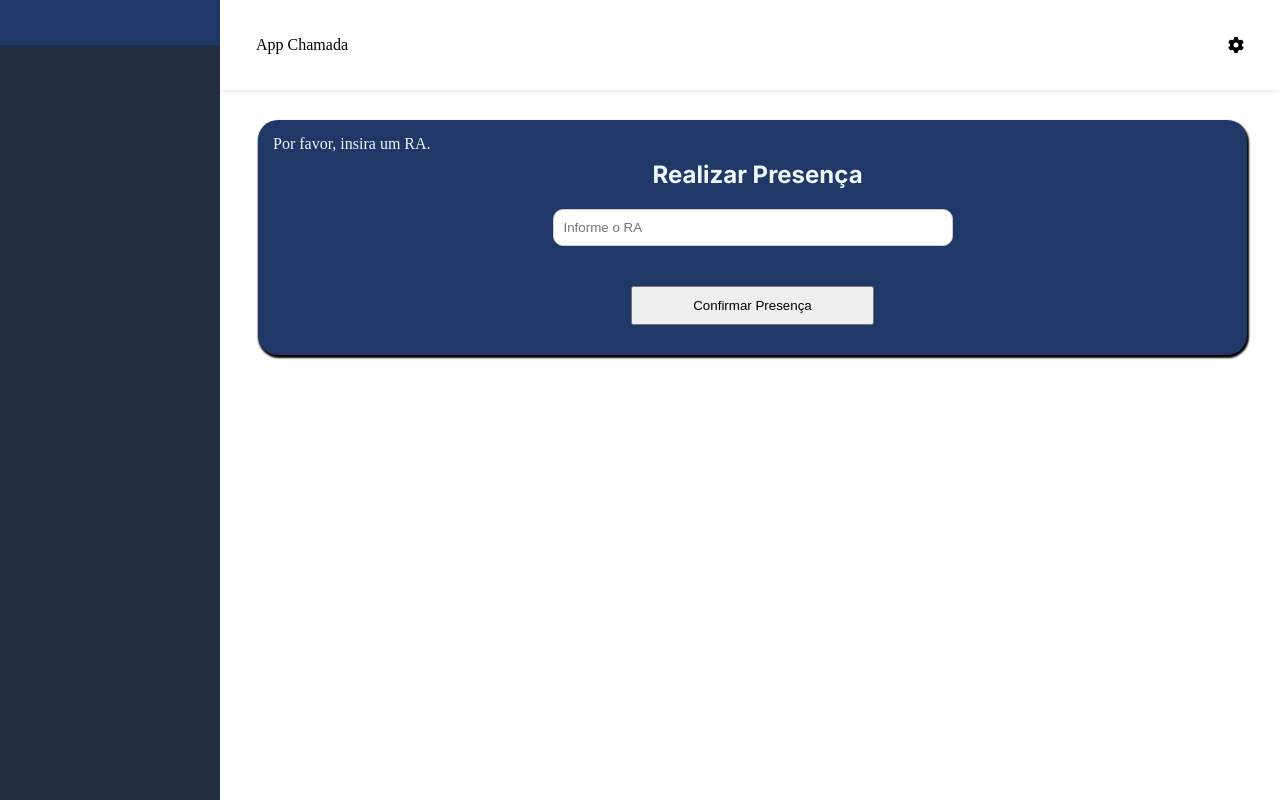
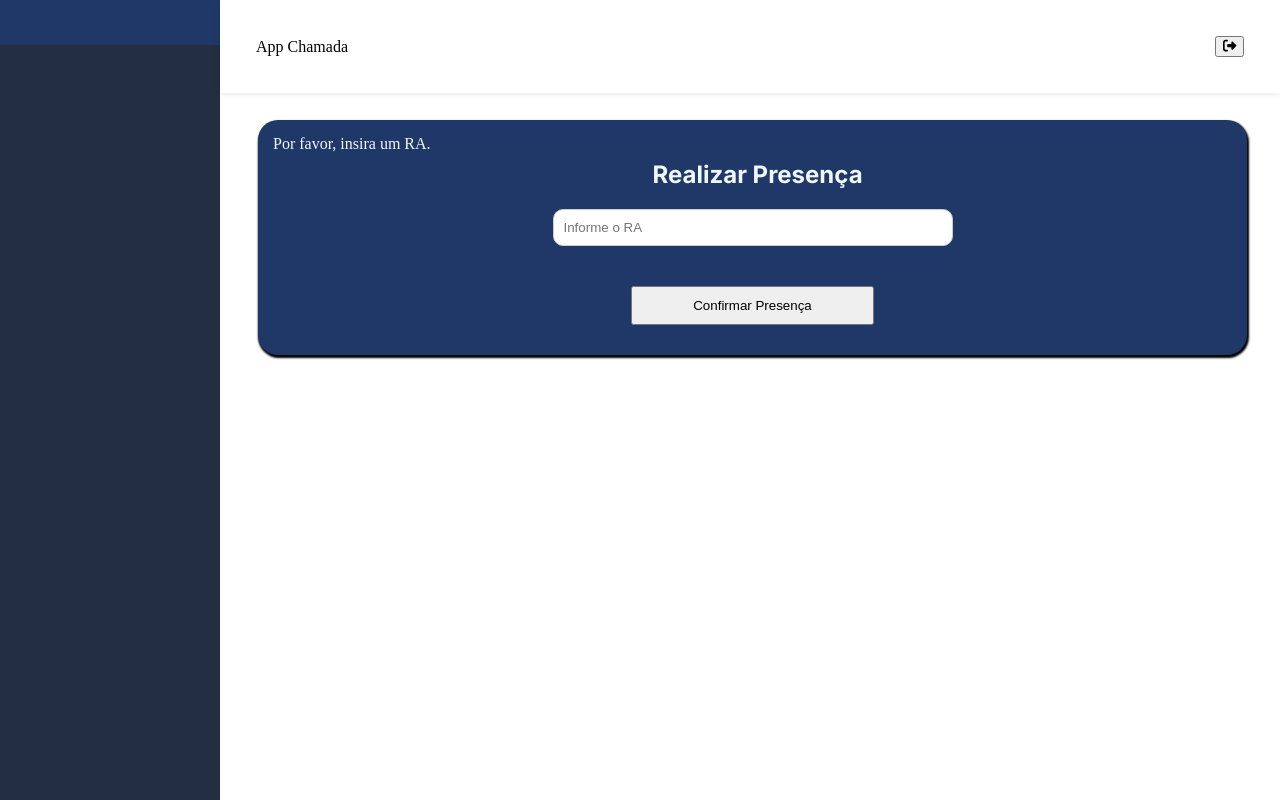
Before and after one commit to grupomeridia/presente-frontend, a Next.js app in the folder frontend/: page /aluno/home in a window 1280 px wide. Built offline with nearby package versions, Linux system fonts and the light colour scheme.

Commit message:
Adicionei o logout

```diff
--- a/frontend/src/components/Cabecalho/cabecalho.jsx
+++ b/frontend/src/components/Cabecalho/cabecalho.jsx
@@ -1,14 +1,28 @@
 import React from "react";
+import { useRouter } from "next/router";
 import { FontAwesomeIcon } from "@fortawesome/react-fontawesome";
-import { faCog } from "@fortawesome/free-solid-svg-icons";
+import { faCog,faSignOutAlt  } from "@fortawesome/free-solid-svg-icons";
 import style from "./cabecalho.module.css";
 
 const Cabecalho = () => {
+
+  const router = useRouter();
+
+  const handleLogout = () => {
+    localStorage.removeItem('user');
+    localStorage.removeItem('timestamp');
+
+    router.push('/login');
+  };
+
   return (
     <div className={style.cabecalho_center}>
       <div className={style.cabecalho}>
         <span className={style.headerTitle}>App Chamada</span>
-        <FontAwesomeIcon icon={faCog} className={style.headerIcon} />
+        {/* <FontAwesomeIcon icon={faCog} className={style.headerIcon} /> */}
+        <button onClick={handleLogout} className={style.logoutButton}>
+          <FontAwesomeIcon icon={faSignOutAlt} className={style.headerIcon} />
+        </button>
       </div>
     </div>
   );
```
